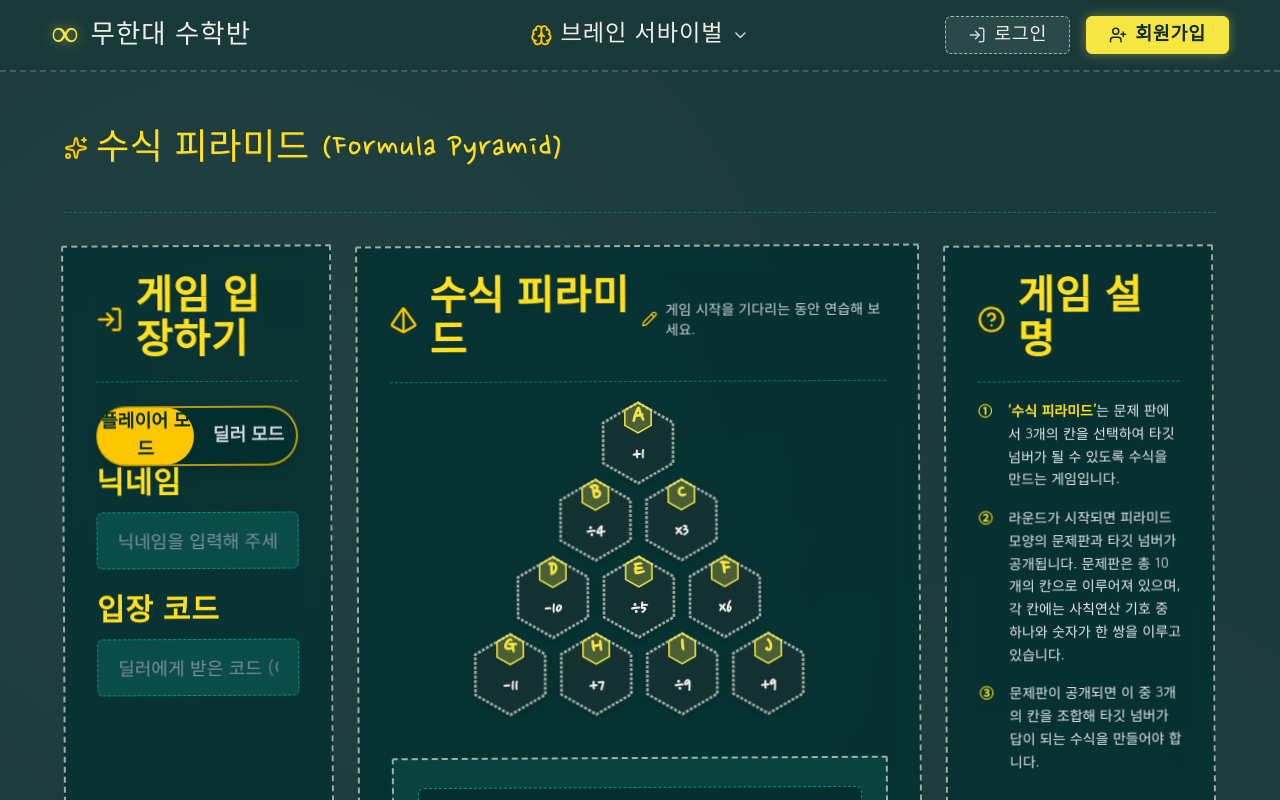
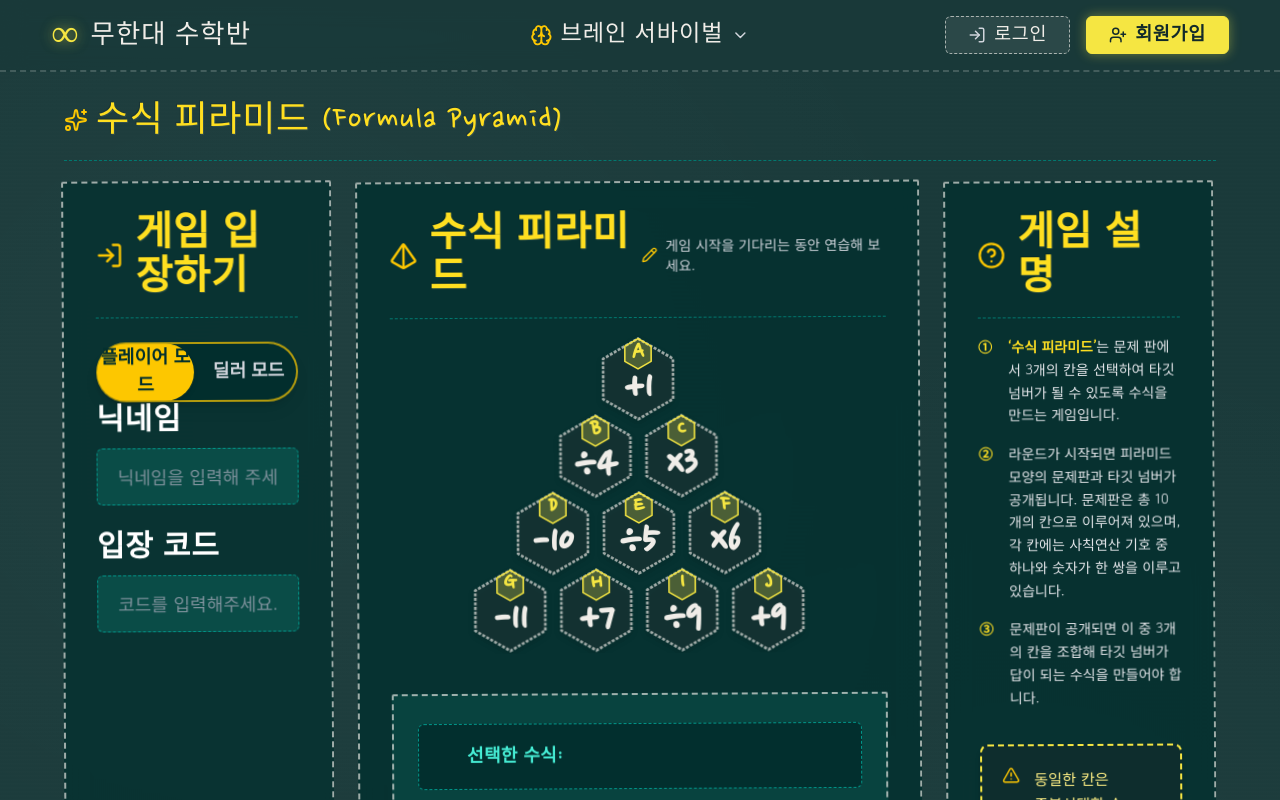
Before and after one commit to rlawlsdnjs78-infinity/infinitymath, a Next.js app: page /formula-pyramid in a window 1280 px wide. Shown: the top 800 px of the page. Built offline with nearby package versions, Linux system fonts and the light colour scheme.

Commit message:
feat: tighten top title margins, expand mode-to-nickname gap, update white labels and code placeholder, scale up pyramid math SVG font

```diff
--- a/src/app/formula-pyramid/page.tsx
+++ b/src/app/formula-pyramid/page.tsx
@@ -110,13 +110,13 @@ function HexagonCell({
           {node.id}
         </text>
 
-        {/* 중앙 사칙연산 값 텍스트 */}
+        {/* 중앙 사칙연산 값 텍스트 (크기 극대화: fontSize 60) */}
         <text
           x="50"
-          y="82"
+          y="88"
           textAnchor="middle"
           fill={isSelected ? "#f5e642" : "var(--chalk-white)"}
-          fontSize="26"
+          fontSize="60"
           fontWeight="bold"
           fontFamily="var(--font-chalk)"
         >
@@ -223,7 +223,7 @@ export default function FormulaPyramidPage() {
     <div
       className="w-full flex-1 flex flex-col items-center justify-start pb-12"
       style={{
-        paddingTop: "2.5rem",
+        paddingTop: "1.25rem",
         paddingBottom: "3rem",
         paddingLeft: "clamp(1.5rem, 5vw, 5rem)",
         paddingRight: "clamp(1.5rem, 5vw, 5rem)",
@@ -231,11 +231,11 @@ export default function FormulaPyramidPage() {
     >
       <div className="w-full max-w-[1550px] flex flex-col mx-auto">
         {/* ───────────────────────────────────────────────────────────────────
-           [상단 고정 타이틀]
+           [상단 고정 타이틀 - 여백 축소]
            ─────────────────────────────────────────────────────────────────── */}
         <div
           className="flex items-center justify-between w-full"
-          style={{ marginTop: "1rem", marginBottom: "1.75rem" }}
+          style={{ marginTop: "0.5rem", marginBottom: "0.75rem" }}
         >
           <div>
             <h1
@@ -251,7 +251,7 @@ export default function FormulaPyramidPage() {
         {/* 상단 게임 소개와 UI 사이의 점선 구분선 */}
         <div
           className="w-full border-t border-dashed border-teal-700"
-          style={{ marginTop: "1rem", marginBottom: "2rem" }}
+          style={{ marginTop: "0.5rem", marginBottom: "1.25rem" }}
         />
 
         {/* ───────────────────────────────────────────────────────────────────
@@ -278,8 +278,8 @@ export default function FormulaPyramidPage() {
               style={{ marginTop: "1.1rem", marginBottom: "1.5rem" }}
             />
 
-            {/* [요구사항 1] 모드 선택 버튼을 '게임 입장하기' 박스 내부 '닉네임' 윗부분에 배치 */}
-            <div className="w-full flex justify-center mb-6">
+            {/* [요구사항 1] 모드 선택 버튼과 '닉네임' 사이 간격 넓힘 (mb-10) */}
+            <div className="w-full flex justify-center mb-10">
               <div className="flex items-center rounded-full select-none bg-teal-950/95 border-2 border-yellow-400/70 shadow-lg w-full p-1.5 gap-2">
                 <button
                   type="button"
@@ -317,11 +317,11 @@ export default function FormulaPyramidPage() {
                 className="flex flex-col flex-1 justify-between gap-6"
               >
                 <div className="flex flex-col gap-6">
-                  {/* [요구사항 2] '닉네임' 글씨 크기 확대 */}
+                  {/* [요구사항 2] '닉네임' 글씨 색상을 흰색으로 변경 */}
                   <div className="flex flex-col gap-2.5">
                     <label
                       htmlFor="nickname-input"
-                      className="text-2xl sm:text-3xl text-yellow-300 font-bold tracking-wide"
+                      className="text-2xl sm:text-3xl text-white font-bold tracking-wide"
                       style={{ fontFamily: "var(--font-chalk)" }}
                     >
                       닉네임
@@ -341,11 +341,11 @@ export default function FormulaPyramidPage() {
                     />
                   </div>
 
-                  {/* [요구사항 2] '입장 코드' 글씨 크기 확대 */}
+                  {/* [요구사항 2 & 3] '입장 코드' 글씨 색상 흰색 & placeholder 변경 */}
                   <div className="flex flex-col gap-2.5">
                     <label
                       htmlFor="code-input"
-                      className="text-2xl sm:text-3xl text-yellow-300 font-bold tracking-wide"
+                      className="text-2xl sm:text-3xl text-white font-bold tracking-wide"
                       style={{ fontFamily: "var(--font-chalk)" }}
                     >
                       입장 코드
@@ -353,7 +353,7 @@ export default function FormulaPyramidPage() {
                     <input
                       id="code-input"
                       type="text"
-                      placeholder="딜러에게 받은 코드 (예: PYRAMID-1234)"
+                      placeholder="코드를 입력해주세요."
                       value={entryCode}
                       onChange={(e) => setEntryCode(e.target.value)}
                       className="w-full rounded-md bg-teal-900/90 border border-dashed border-teal-600 text-white text-lg uppercase focus:outline-none focus:border-yellow-400 placeholder:text-gray-400/80"
```
